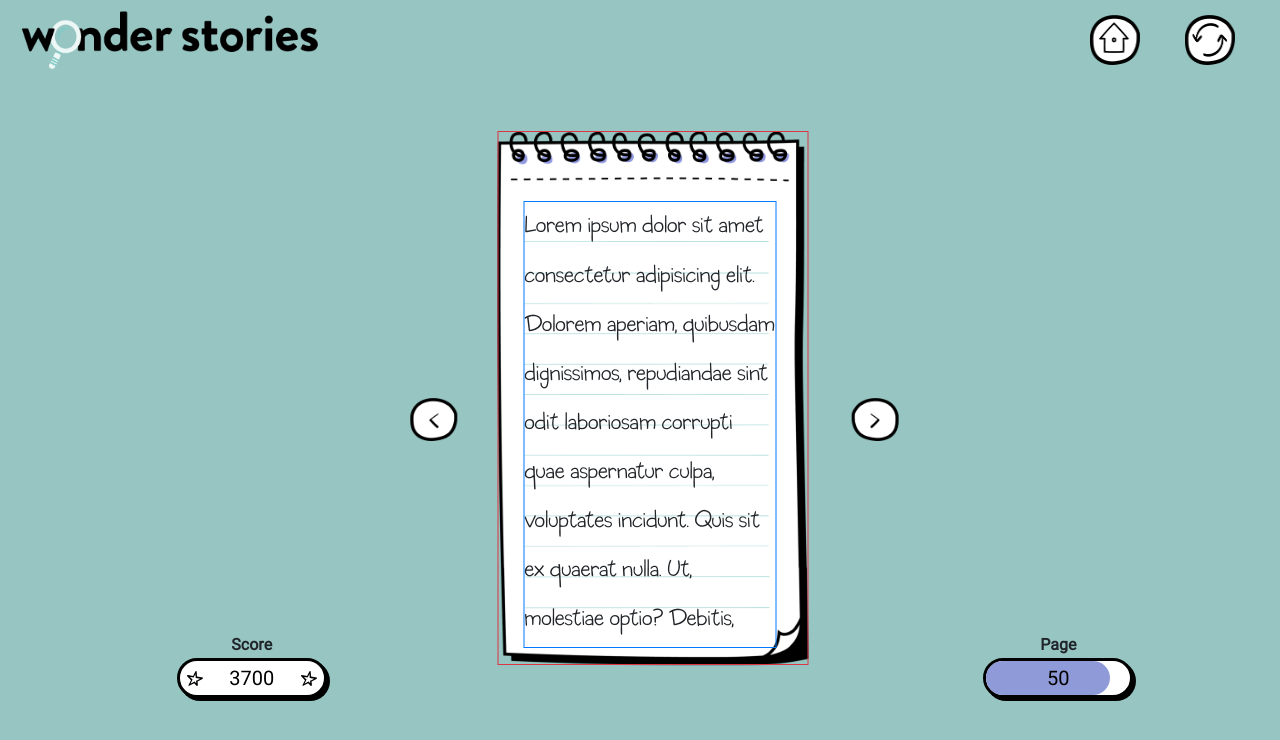
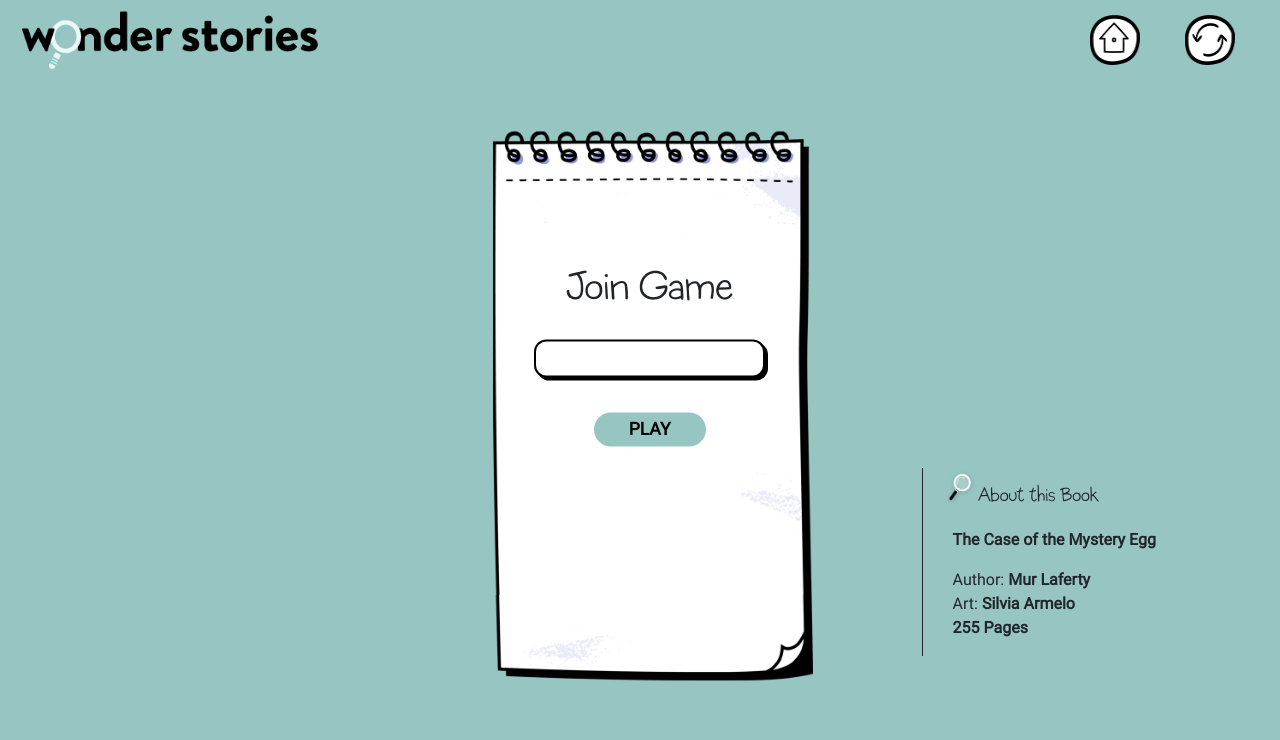
Before and after one commit to mathandlove/Wonder.io, a Vue app: page /join in a window 1280 px wide. Shown: the top 740 px of the page. Built offline with nearby package versions, Linux system fonts and the light colour scheme; the HTML template or start-up script is replaced by a standard one.

Commit message:
Base Notepad Finished added Most Join Elements
Join needs About this Book to go center on a small screen.

```diff
--- /dev/null
+++ b/src/components/booklayout/AuthorInfo.vue
@@ -0,0 +1,48 @@
+<template>
+  <div v-if="NIV.showAuthorFull" class="authorPanel">
+    <div class="d-flex align-items-end justify-content-start">
+      <img id="glass" src="@/assets/Images/infoGlass.png" />
+      <p class="h2a">About this Book</p>
+    </div>
+    <p class="h3a">The Case of the Mystery Egg</p>
+    <p>
+      Author: <b>Mur Laferty</b><br />
+      Art: <b>Silvia Armelo</b><br />
+      <b>255 Pages</b>
+    </p>
+  </div>
+</template>
+
+<script>
+export default {
+  inject: ["NIV"],
+};
+</script>
+
+<style>
+.authorPanel {
+  position: absolute;
+  font-family: Roboto;
+  left: 72%;
+
+  bottom: 18%;
+  width: 300px;
+  padding-left: 30px;
+  border-left: solid;
+  border-width: 1px;
+}
+.h2a {
+  font-family: "CoopForged";
+  font-size: 1.3rem;
+  margin-left: 0px;
+}
+.h3a {
+  font-size: 1rem;
+  font-weight: 700;
+}
+#glass {
+  height: 40px;
+  margin-bottom: 20px;
+  margin-left: -10px;
+}
+</style>
--- a/src/components/booklayout/BookFooter.vue
+++ b/src/components/booklayout/BookFooter.vue
@@ -12,7 +12,11 @@
           justify-content-center
         "
       >
-        <info-pill :value="3700" title="Score"></info-pill>
+        <info-pill
+          v-if="this.NIV.showScore"
+          :value="3700"
+          title="Score"
+        ></info-pill>
       </div>
     </div>
     <div class="col-6 d-flex align-items-center justify-content-end j h-100">
@@ -28,6 +32,7 @@
         "
       >
         <info-pill
+          v-if="this.NIV.showPage"
           :value="50"
           title="Page"
           :hasStars="false"
@@ -42,11 +47,12 @@
 import InfoPill from "@/components/ux/InfoPill.vue";
 export default {
   components: { InfoPill },
+  inject: ["NIV"],
 };
 </script>
 <style  scoped>
 .footer {
-  height: 10%;
+  height: 100px;
   display: flex;
 }
 
@@ -69,12 +75,15 @@ export default {
   .scoreContainerLeft {
     position: absolute;
     left: 15%;
-    top: -120%;
+    top: -300%;
   }
   .scoreContainerRight {
     position: absolute;
     right: 15%;
-    top: -120%;
+    top: -300%;
+  }
+  .footer {
+    height: 50px;
   }
 }
 </style>
--- a/src/components/ux/NotebookPage.vue
+++ b/src/components/booklayout/NotebookPage.vue
@@ -2,26 +2,34 @@
   <div class="pageContainer" ref="notepadholder">
     <img
       alt=""
-      src="@/assets/Images/notepadWithLines.png"
+      :src="notepadImageLocation"
       ref="base"
       id="base"
       @load="updateBase"
       :style="adjustingBox"
     />
-    <div class="writableArea border border-danger" :style="notepadHolderStyle">
-      <div class="notepadText border border-primary" :style="nts">
-        Lorem ipsum dolor sit amet consectetur adipisicing elit. Dolorem
-        aperiam, quibusdam dignissimos, repudiandae sint odit laboriosam
-        corrupti quae aspernatur culpa, voluptates incidunt. Quis sit ex quaerat
-        nulla. Ut, molestiae optio? Debitis, possimus distinctio et nesciunt
-        necessitatibus placeat nemo exercitationem rem eveniet laboriosam
-        praesentium aliquam, in error, doloribus fugiat autem eius suscipit
-        nobis itaque? Beatae, quis placeat minima ad est ipsa!
+    <div class="writableArea" :style="notepadHolderStyle">
+      <div class="notepadText" :style="nts">
+        <slot>
+          <h1 class="centerTitle">Join Game</h1>
+          <div style="text-align: center">
+            <input class="pillBoxLong" type="text" maxLength="12" />
+            <button>PLAY</button>
+          </div>
+        </slot>
       </div>
-      <div class="squareMeLeft" :style="leftArrowSize">
+      <div
+        v-if="this.NIV.showPrevious"
+        class="squareMeLeft"
+        :style="leftArrowSize"
+      >
         <nav-prev-arrow-e></nav-prev-arrow-e>
       </div>
-      <div class="squareMeRight" :style="rightArrowSize">
+      <div
+        v-if="this.NIV.showNext"
+        class="squareMeRight"
+        :style="rightArrowSize"
+      >
         <nav-next-arrow-e></nav-next-arrow-e>
       </div>
     </div>
@@ -36,6 +44,7 @@ export default {
     NavNextArrowE,
     NavPrevArrowE,
   },
+  inject: ["NIV"],
   data() {
     return {
       counter: 0,
@@ -57,6 +66,13 @@ export default {
     };
   },
   computed: {
+    notepadImageLocation() {
+      if (this.NIV.hasLines)
+        return require("@/assets/Images/notepadWithLines.png");
+      else {
+        return require("@/assets/Images/NotepadWithoutLines.png");
+      }
+    },
     leftArrowSize() {
       const size = 0.08 * this.ih + "px";
       const temp = {
@@ -92,7 +108,8 @@ export default {
       return temp;
     },
     nts() {
-      this.baseFontSize = this.ih * 0.046;
+      this.baseFontSize = this.ih * 0.04;
+      this.lineHeightC = this.ih * 0.04 * 1.45 + "px";
       const ntso = {
         fontSize: this.baseFontSize + "px",
         lineHeight: this.lineHeightC,
@@ -102,7 +119,7 @@ export default {
     notepadHolderStyle() {
       this.styleObject.width = this.iw + 0 + "px";
       this.styleObject.height = this.ih + 0 + "px";
-      this.styleObject.paddingTop = this.ih * 0.13 + "px";
+      this.styleObject.paddingTop = this.ih * 0.16 + "px";
       this.styleObject.paddingLeft = this.iw * 0.08 + "px";
       this.styleObject.paddingRight = this.iw * 0.1 + "px";
       this.styleObject.paddingBottom = this.ih * 0.03 + "px";
@@ -183,6 +200,61 @@ export default {
   font-family: "CoopForged";
 }
 
+h1 {
+  text-align: center;
+  font-size: 2em;
+  padding-top: 1em;
+}
+
+input {
+  margin-top: 1em;
+  background-color: red;
+}
+
+.pillBoxLong {
+  font-family: "Roboto", serif;
+
+  height: 2.5em;
+  font-size: 0.7em;
+  padding: 1em;
+  width: 15em;
+  color: black;
+  border-style: solid;
+  border-color: black;
+  border-radius: 0.8em;
+  box-shadow: 3px 3px black;
+  position: relative;
+  background-color: white;
+}
+
+.authorInformation {
+  background-color: red;
+  position: absolute;
+  right: 0;
+}
+
+.pillBoxLong:hover {
+  background-color: rgba(233, 233, 233, 0.281);
+}
+*:focus {
+  outline: none;
+}
+
+Button {
+  font-family: "Roboto", serif;
+  font-size: 0.8em;
+  font-weight: bold;
+  margin-top: 2em;
+  background-color: #96c5c2;
+  padding-left: 2em;
+  padding-right: 2em;
+  border-radius: 200px;
+  border: none;
+}
+Button:hover {
+  background-color: #7da8a5;
+}
+
 #testImage {
   height: 100%;
 }
--- a/src/molecules/GradeSelector.vue
+++ b/src/molecules/GradeSelector.vue
@@ -1,9 +1,17 @@
 <template>
   <div class="d-inline-flex align-items-center justify-content-center">
-    <img :class="[this.$store.state.AspectRatio > 1 ? this.$store.state.AspectRatio > 1.5 ?
-          'GradeTall' : 'GradeMid' : 'GradeWide']"
-         :src="require(`../assets/Images/${Grade}.svg`)"
-         @click="handleGradeDispatch" alt="" />
+    <img
+      :class="[
+        this.$store.state.AspectRatio > 1
+          ? this.$store.state.AspectRatio > 1.5
+            ? 'GradeTall'
+            : 'GradeMid'
+          : 'GradeWide',
+      ]"
+      :src="require(`../assets/Images/${Grade}.svg`)"
+      @click="handleGradeDispatch"
+      alt=""
+    />
   </div>
 </template>
 
@@ -17,9 +25,8 @@ export default {
   },
   methods: {
     handleGradeDispatch() {
-
-      this.$store.dispatch('setGradeFilter', this.Grade).then(() => {
-        this.$router.push('/books');
+      this.$store.dispatch("setGradeFilter", this.Grade).then(() => {
+        this.$router.push("/books");
       });
     },
   },
@@ -37,9 +44,11 @@ export default {
 }
 .GradeWide {
   height: auto;
-  width: min(16vw,32vh);
+  width: min(16vw, 32vh);
 }
-.GradeTall:hover,.GradeMid:hover,.GradeWide:hover {
+.GradeTall:hover,
+.GradeMid:hover,
+.GradeWide:hover {
   cursor: pointer;
   transform: scale(1.1);
   z-index: 1;
--- a/src/pages/Join.vue
+++ b/src/pages/Join.vue
@@ -1,7 +1,8 @@
 <template>
   <the-background>
     <MainNavBar @show-modal="this.ViewRestartModal = true" />
-    <notebook-page> </notebook-page>
+    <author-info></author-info>
+    <notebook-page></notebook-page>
     <book-footer></book-footer>
   </the-background>
 </template>
@@ -77,17 +78,35 @@
 import MainNavBar from "@/molecules/MainNavBar.vue";
 import BookFooter from "@/components/booklayout/BookFooter.vue";
 import TheBackground from "@/components/ux/TheBackground.vue";
-import NotebookPage from "@/components/ux/NotebookPage.vue";
+import NotebookPage from "@/components/booklayout/NotebookPage.vue";
+import AuthorInfo from "@/components/booklayout/AuthorInfo.vue";
 export default {
   components: {
     MainNavBar,
     BookFooter,
     TheBackground,
     NotebookPage,
+    AuthorInfo,
   },
+
   data() {
     let userName;
-    return { userName };
+    return {
+      userName: "'",
+      NIV: {
+        hasLines: false,
+        showScore: false,
+        showPage: false,
+        showNext: false,
+        showPrevious: false,
+        showAuthorFull: true,
+      },
+    };
+  },
+  provide() {
+    return {
+      NIV: this.NIV,
+    };
   },
   methods: {
     getBookInfo() {
```
Also changed, not shown: src/main.js (+3 -4 lines), src/assets/Images/infoGlass.png (added).
